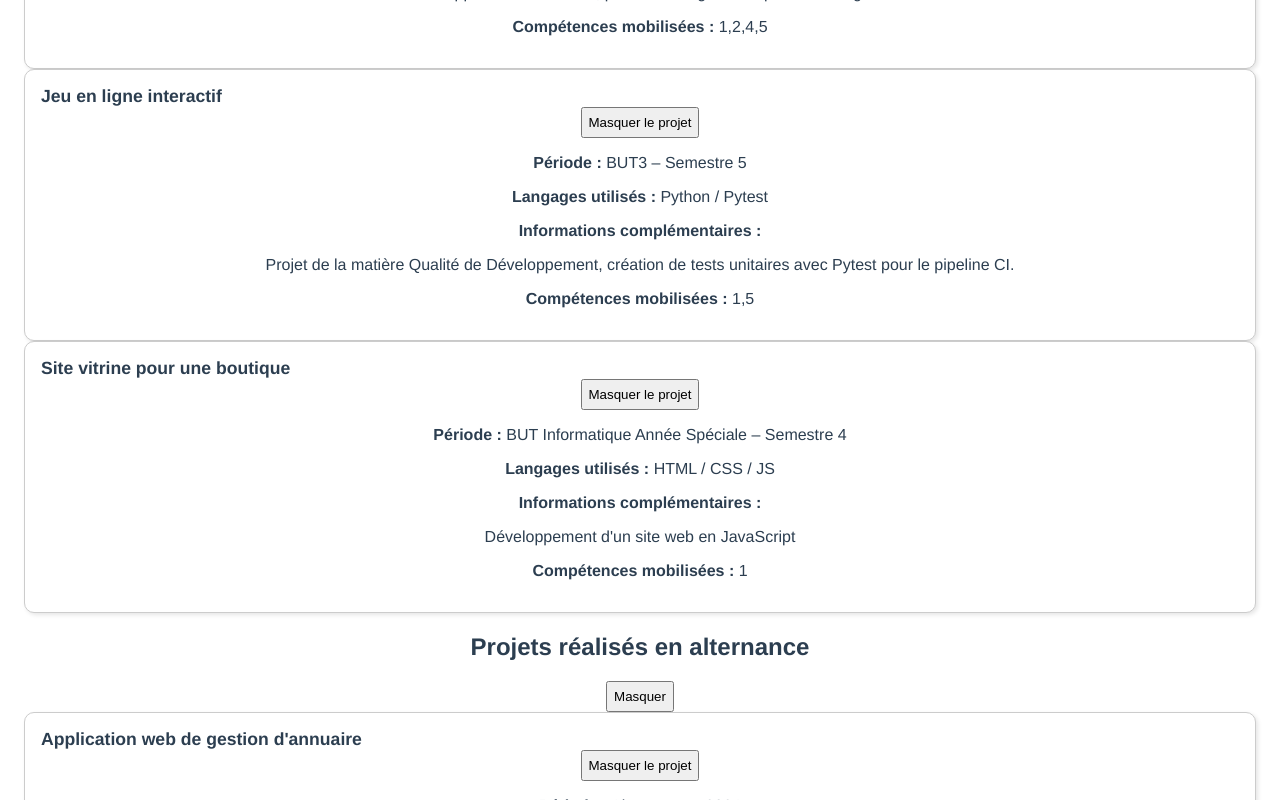
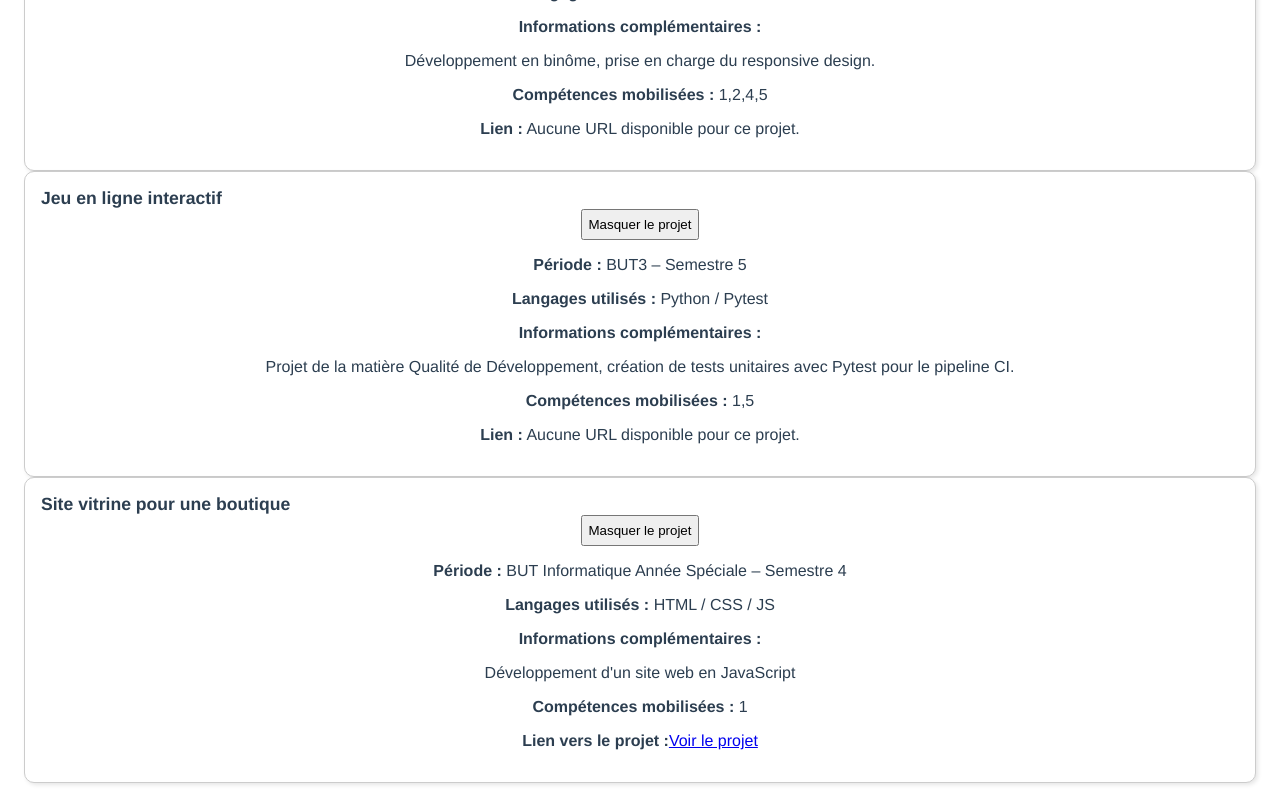
Before and after one commit to tomfsql/TomFolio, a Vue app: page /projects in a window 1280 px wide. Shown: the part 1080-1880 px from the top of the page. Built offline with nearby package versions, Linux system fonts and the light colour scheme.

Commit message:
Update ProjectsPage.vue to include link to repos

```diff
--- a/src/components/ProjectsPage.vue
+++ b/src/components/ProjectsPage.vue
@@ -24,6 +24,14 @@
               <p><strong>Informations complémentaires :</strong></p>
               <p> {{  projet.details }}</p>
               <p><strong>Compétences mobilisées :</strong> {{  projet.competences }} </p>
+              <div v-if="projet.url">
+                <p><strong>Lien vers le projet :</strong>
+                  <a :href="projet.url" target="_blank" rel="noopener">Voir le projet</a>
+                </p>
+              </div>
+              <div v-else>
+                <p><strong>Lien :</strong> Aucune URL disponible pour ce projet.</p>
+              </div>
             </div>
           </div>
         </div>
```
